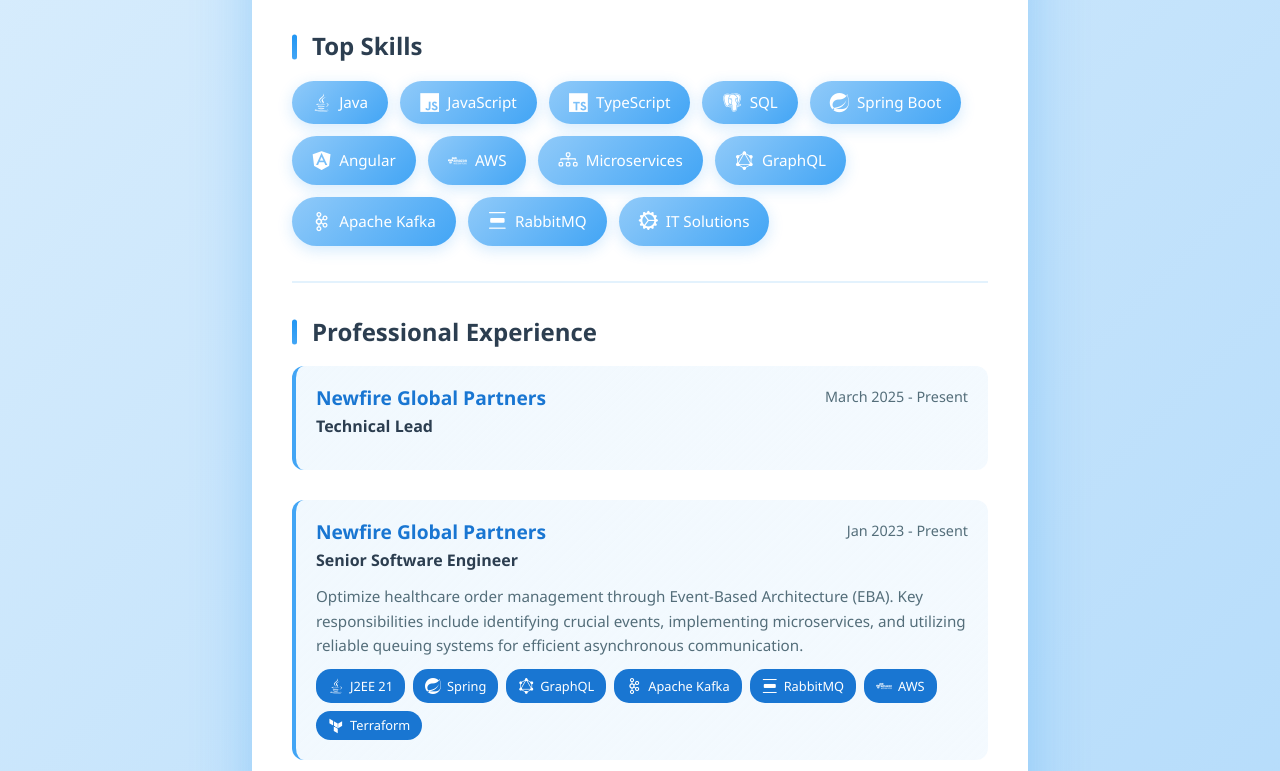
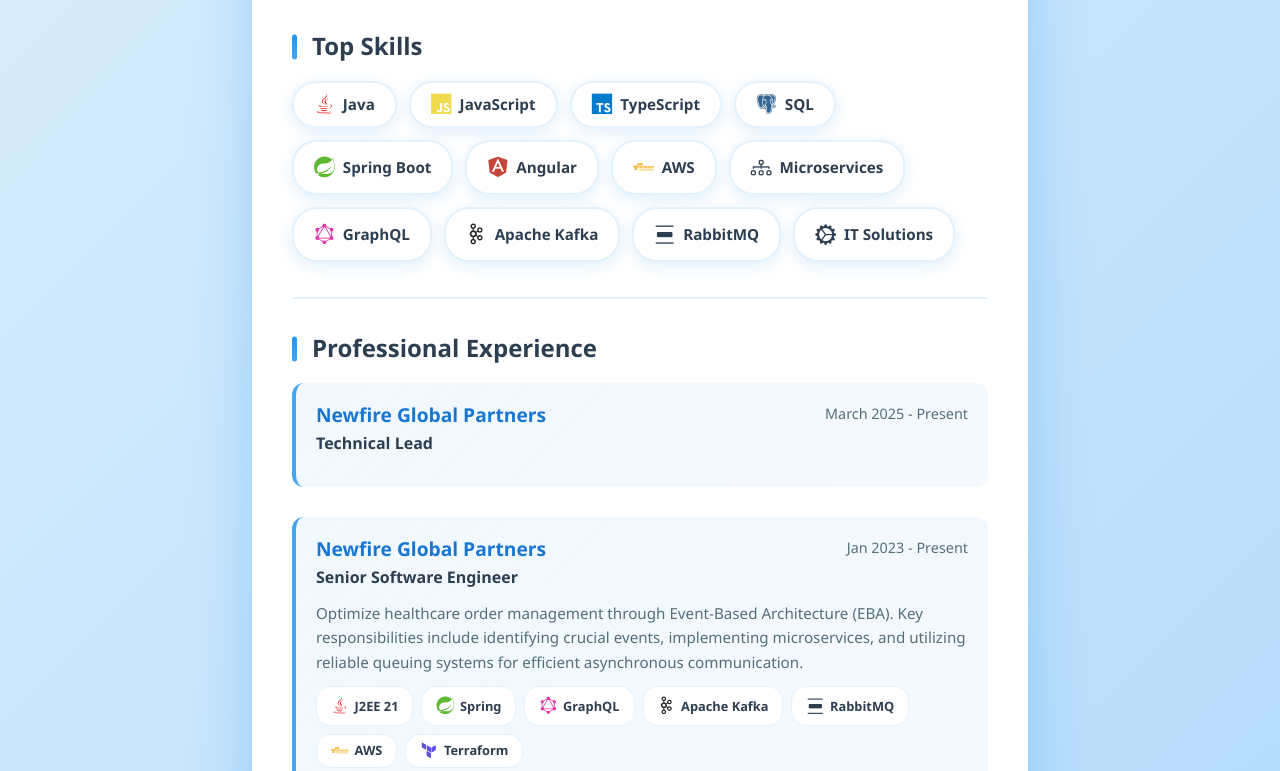
Before and after one commit to al-code-git/my-profile, a website: page app/src/index.html in a window 1280 px wide. Shown: the part 869-1640 px from the top of the page. Drawn offline with nearby package versions, Linux system fonts and the light colour scheme.

Commit message:
colored badges

```diff
--- a/app/src/index.html
+++ b/app/src/index.html
@@ -82,16 +82,16 @@
                     <div class="profile-section" id="skills">
                         <h2 class="section-title">Top Skills</h2>
                         <div class="skills-container">
-                            <span class="skill-badge"><i class="devicon-java-plain"></i> Java</span>
-                            <span class="skill-badge"><i class="devicon-javascript-plain"></i> JavaScript</span>
-                            <span class="skill-badge"><i class="devicon-typescript-plain"></i> TypeScript</span>
-                            <span class="skill-badge"><i class="devicon-postgresql-plain"></i> SQL</span>
-                            <span class="skill-badge"><i class="devicon-spring-plain"></i> Spring Boot</span>
-                            <span class="skill-badge"><i class="devicon-angularjs-plain"></i> Angular</span>
-                            <span class="skill-badge"><i class="devicon-amazonwebservices-plain-wordmark"></i> AWS</span>
+                            <span class="skill-badge"><i class="devicon-java-plain colored"></i> Java</span>
+                            <span class="skill-badge"><i class="devicon-javascript-plain colored"></i> JavaScript</span>
+                            <span class="skill-badge"><i class="devicon-typescript-plain colored"></i> TypeScript</span>
+                            <span class="skill-badge"><i class="devicon-postgresql-plain colored"></i> SQL</span>
+                            <span class="skill-badge"><i class="devicon-spring-plain colored"></i> Spring Boot</span>
+                            <span class="skill-badge"><i class="devicon-angularjs-plain colored"></i> Angular</span>
+                            <span class="skill-badge"><i class="devicon-amazonwebservices-plain-wordmark colored"></i> AWS</span>
                             <span class="skill-badge"><i class="bi bi-diagram-3"></i> Microservices</span>
-                            <span class="skill-badge"><i class="devicon-graphql-plain"></i> GraphQL</span>
-                            <span class="skill-badge"><i class="devicon-apachekafka-original"></i> Apache Kafka</span>
+                            <span class="skill-badge"><i class="devicon-graphql-plain colored"></i> GraphQL</span>
+                            <span class="skill-badge"><i class="devicon-apachekafka-original colored"></i> Apache Kafka</span>
                             <span class="skill-badge"><i class="bi bi-distribute-vertical"></i> RabbitMQ</span>
                             <span class="skill-badge"><i class="bi bi-gear-wide-connected"></i> IT Solutions</span>
                         </div>
@@ -125,13 +125,13 @@
                                 asynchronous communication.
                             </p>
                             <div class="experience-tech">
-                                <span class="tech-tag"><i class="devicon-java-plain"></i> J2EE 21</span>
-                                <span class="tech-tag"><i class="devicon-spring-plain"></i> Spring</span>
-                                <span class="tech-tag"><i class="devicon-graphql-plain"></i> GraphQL</span>
-                                <span class="tech-tag"><i class="devicon-apachekafka-original"></i> Apache Kafka</span>
+                                <span class="tech-tag"><i class="devicon-java-plain colored"></i> J2EE 21</span>
+                                <span class="tech-tag"><i class="devicon-spring-plain colored"></i> Spring</span>
+                                <span class="tech-tag"><i class="devicon-graphql-plain colored"></i> GraphQL</span>
+                                <span class="tech-tag"><i class="devicon-apachekafka-original colored"></i> Apache Kafka</span>
                                 <span class="tech-tag"><i class="bi bi-distribute-vertical"></i> RabbitMQ</span>
-                                <span class="tech-tag"><i class="devicon-amazonwebservices-plain-wordmark"></i> AWS</span>
-                                <span class="tech-tag"><i class="devicon-terraform-plain"></i> Terraform</span>
+                                <span class="tech-tag"><i class="devicon-amazonwebservices-plain-wordmark colored"></i> AWS</span>
+                                <span class="tech-tag"><i class="devicon-terraform-plain colored"></i> Terraform</span>
                             </div>
                         </div>
 
@@ -148,11 +148,11 @@
                                 assisting team members, and proposing technologies for scalable and secure solutions.
                             </p>
                             <div class="experience-tech">
-                                <span class="tech-tag"><i class="devicon-java-plain"></i> Java 11</span>
-                                <span class="tech-tag"><i class="devicon-spring-plain"></i> Spring Boot</span>
-                                <span class="tech-tag"><i class="devicon-angularjs-plain"></i> Angular</span>
+                                <span class="tech-tag"><i class="devicon-java-plain colored"></i> Java 11</span>
+                                <span class="tech-tag"><i class="devicon-spring-plain colored"></i> Spring Boot</span>
+                                <span class="tech-tag"><i class="devicon-angularjs-plain colored"></i> Angular</span>
                                 <span class="tech-tag"><i class="bi bi-distribute-vertical"></i> RabbitMQ</span>
-                                <span class="tech-tag"><i class="devicon-googlecloud-plain"></i> Google Cloud</span>
+                                <span class="tech-tag"><i class="devicon-googlecloud-plain colored"></i> Google Cloud</span>
                                 <span class="tech-tag"><i class="bi bi-diagram-3"></i> Microservices</span>
                             </div>
                         </div>
@@ -184,9 +184,9 @@
                                 Delivered front-end and back-end tasks, structured implementations, and assisted team during releases.
                             </p>
                             <div class="experience-tech">
-                                <span class="tech-tag"><i class="devicon-java-plain"></i> Java 11</span>
-                                <span class="tech-tag"><i class="devicon-spring-plain"></i> Spring</span>
-                                <span class="tech-tag"><i class="devicon-angularjs-plain"></i> Angular</span>
+                                <span class="tech-tag"><i class="devicon-java-plain colored"></i> Java 11</span>
+                                <span class="tech-tag"><i class="devicon-spring-plain colored"></i> Spring</span>
+                                <span class="tech-tag"><i class="devicon-angularjs-plain colored"></i> Angular</span>
                             </div>
                         </div>
 
@@ -217,9 +217,9 @@
                                 Created reports with IReport and iText, developed PL/SQL scripts.
                             </p>
                             <div class="experience-tech">
-                                <span class="tech-tag"><i class="devicon-java-plain"></i> Java EE</span>
+                                <span class="tech-tag"><i class="devicon-java-plain colored"></i> Java EE</span>
                                 <span class="tech-tag"><i class="bi bi-file-earmark-code"></i> JSF</span>
-                                <span class="tech-tag"><i class="devicon-hibernate-plain"></i> Hibernate</span>
+                                <span class="tech-tag"><i class="devicon-hibernate-plain colored"></i> Hibernate</span>
                                 <span class="tech-tag"><i class="bi bi-box-seam"></i> JBoss Seam</span>
                             </div>
                         </div>
--- a/app/src/style.css
+++ b/app/src/style.css
@@ -262,26 +262,28 @@
 }
 
 .skill-badge {
-    background: linear-gradient(135deg, var(--blue-medium), var(--blue-dark));
-    color: var(--white);
+    background: var(--white);
+    color: var(--text-primary);
     padding: 10px 20px;
     border-radius: 25px;
     font-size: 0.95rem;
-    font-weight: 500;
+    font-weight: 600;
     transition: transform 0.3s ease, box-shadow 0.3s ease;
-    box-shadow: 0 4px 15px rgba(33, 150, 243, 0.2);
+    box-shadow: 0 4px 15px rgba(33, 150, 243, 0.15);
     display: inline-flex;
     align-items: center;
     gap: 8px;
+    border: 2px solid var(--blue-light);
 }
 
 .skill-badge i {
-    font-size: 1.2rem;
+    font-size: 1.3rem;
 }
 
 .skill-badge:hover {
     transform: translateY(-3px);
-    box-shadow: 0 6px 20px rgba(33, 150, 243, 0.4);
+    box-shadow: 0 6px 25px rgba(33, 150, 243, 0.3);
+    border-color: var(--blue-medium);
 }
 
 /* Contact Icons */
@@ -429,19 +431,26 @@
 }
 
 .tech-tag {
-    background: var(--blue-accent);
-    color: var(--white);
-    padding: 5px 12px;
+    background: var(--white);
+    color: var(--text-primary);
+    padding: 6px 14px;
     border-radius: 15px;
     font-size: 0.8rem;
-    font-weight: 500;
+    font-weight: 600;
     display: inline-flex;
     align-items: center;
     gap: 6px;
+    border: 1.5px solid var(--blue-light);
+    transition: all 0.3s ease;
+}
+
+.tech-tag:hover {
+    border-color: var(--blue-medium);
+    box-shadow: 0 2px 10px rgba(33, 150, 243, 0.2);
 }
 
 .tech-tag i {
-    font-size: 1rem;
+    font-size: 1.1rem;
 }
 
 /* Certifications List */
```
